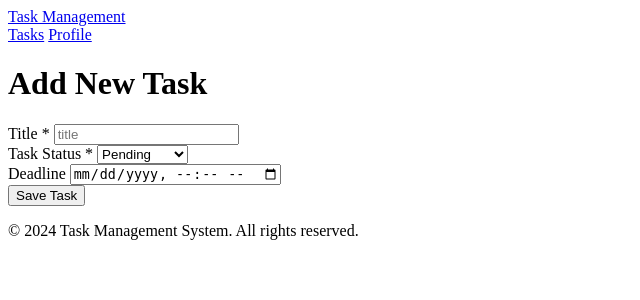
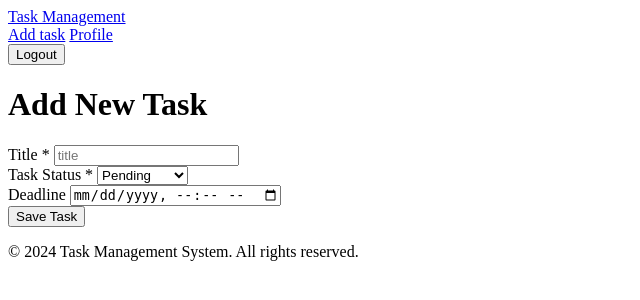
Before and after one commit to abbosbey2002/Task-managment, a Laravel app: page /workflow/create in a window 1280 px wide. Shown: the top 300 px of the page, without its empty margins (0-640 px from the left). Run offline with Laravel 12, Linux system fonts and the light colour scheme; a user stored in the database is signed in; data comes from the database, SQL or seed files in the repository.

Commit message:
add to language

```diff
--- a/resources/views/auth/login.blade.php
+++ b/resources/views/auth/login.blade.php
@@ -18,7 +18,7 @@
                 <button class="w-full bg-blue-500 text-white py-2 rounded hover:bg-blue-600">Login</button>
             </form>
             <p class="text-sm mt-4 text-center">
-                Don't have an account? <a href="register.html" class="text-blue-500 hover:underline">Register</a>
+                Don't have an account? <a href="{{route('register')}}" class="text-blue-500 hover:underline">Register</a>
             </p>
         </div>
     </div>
--- a/resources/views/layouts/app.blade.php
+++ b/resources/views/layouts/app.blade.php
@@ -17,7 +17,7 @@
 
 @include('partials.navbar')
     <!-- Main Content -->
-    <main class="container mx-auto my-8 p-6 bg-gray-800 text-gray-200 shadow-md rounded-lg">
+    <main class="container mx-auto min-h-[80vh] my-8 p-6 bg-gray-800 text-gray-200 shadow-md rounded-lg">
         @yield('content')
     </main>
 
--- a/resources/views/layouts/guest.blade.php
+++ b/resources/views/layouts/guest.blade.php
@@ -23,10 +23,10 @@
           </a>
           <!-- Right Section: Links -->
           <div class="flex space-x-4">
-            <a href="/login" class="text-gray-600 dark:text-gray-300 hover:text-blue-500 dark:hover:text-blue-400">
+            <a href="{{route('login')}}" class="text-gray-600 dark:text-gray-300 hover:text-blue-500 dark:hover:text-blue-400">
               Login
             </a>
-            <a href="/register" class="text-gray-600 dark:text-gray-300 hover:text-blue-500 dark:hover:text-blue-400">
+            <a href="{{route('register')}}" class="text-gray-600 dark:text-gray-300 hover:text-blue-500 dark:hover:text-blue-400">
               Register
             </a>
           </div>
@@ -34,7 +34,7 @@
       </nav>
     <!-- Content -->
     <main class="py-4">
-        <div class="container">
+        <div class="container mx-auto content-center min-h-[80vh]">
             @yield('content')
         </div>
     </main>
--- a/resources/views/partials/navbar.blade.php
+++ b/resources/views/partials/navbar.blade.php
@@ -3,8 +3,12 @@
     <nav class="flex items-center justify-between p-4">
         <a href="/" class="text-lg font-semibold text-gray-200">Task Management</a>
         <div>
-            <a href="/tasks" class="px-4 py-2 rounded-lg text-gray-300 hover:bg-gray-700">Tasks</a>
+            <a href="{{route('workflow.create')}}" class="px-4 py-2 rounded-lg text-gray-300 hover:bg-gray-700">Add task</a>
             <a href="/profile" class="px-4 py-2 rounded-lg text-gray-300 hover:bg-gray-700">Profile</a>
+            <form class="inline" method="POST" action="{{ route('logout') }}">
+                @csrf
+                <button type="submit" class="text-red-500 hover:underline">Logout</button>
+            </form>
         </div>
     </nav>
 </header>
--- a/routes/web.php
+++ b/routes/web.php
@@ -7,13 +7,15 @@ use App\Http\Controllers\TaskController;
 use Illuminate\Support\Facades\Route;
 
 Route::get('/', function () {
-    return view('welcome');
+    return redirect()->route('login');
 });
 
 Route::middleware(['auth', 'admin'])->group(function () {});
 
 Route::get('login', [LoginController::class, 'form'])->name('login');
 Route::post('login', [LoginController::class, 'login']);
+Route::post('/logout', [LoginController::class, 'logout'])->name('logout');
+
 
 Route::get('register', [RegisterController::class, 'form'])->name('register');
 Route::post('register', [RegisterController::class, 'register']);
```
Also changed, not shown: app/Http/Controllers/Auth/LoginController.php (+9 -0 lines), resources/views/pages/workflow/index.blade.php (+8 -1 lines).
